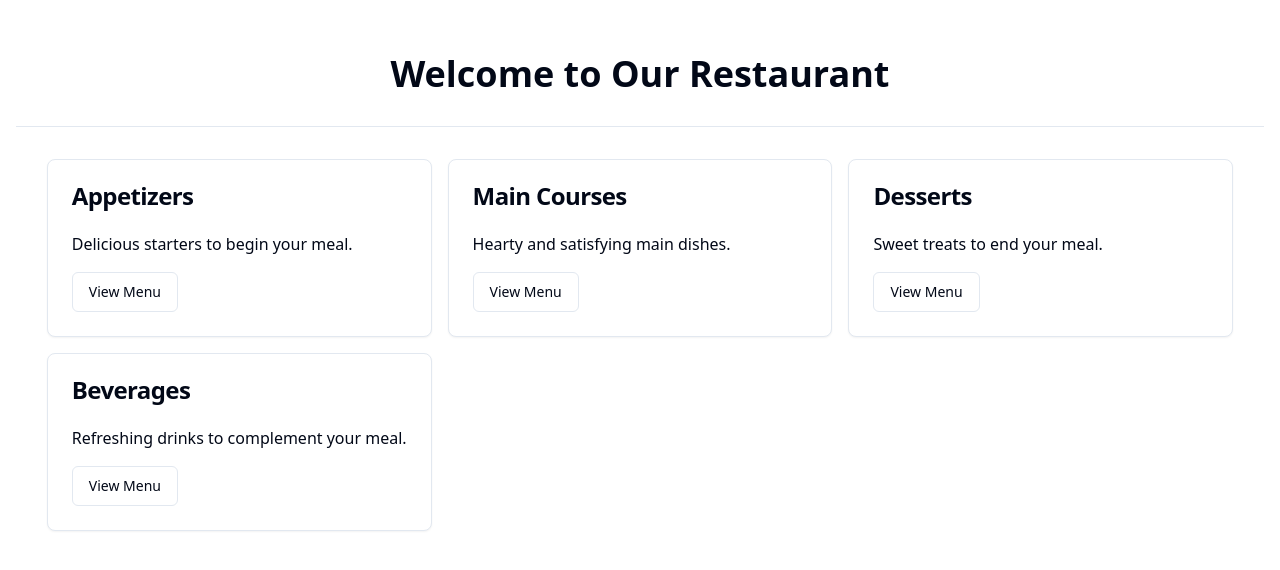
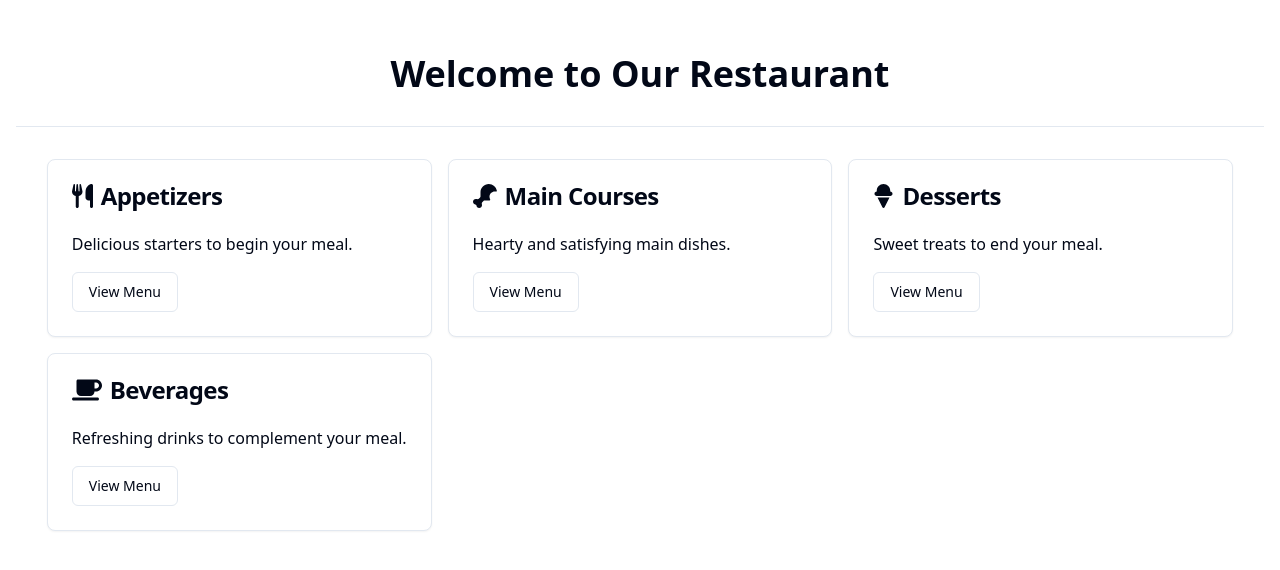
Before and after one commit to GPT-Engineer-App/tasty-tablet-menu, a React (Vite) app: page / in a window 1280 px wide. Shown: the part 108-678 px from the top of the page. Built offline with nearby package versions, Linux system fonts and the light colour scheme.

Commit message:
Added Font Awesome icons to each section (Appetizers, Main Courses, Desserts, Beverages) on the restaurant digital menu app.

```diff
--- a/package.json
+++ b/package.json
@@ -10,6 +10,8 @@
     "preview": "vite preview"
   },
   "dependencies": {
+    "@fortawesome/free-solid-svg-icons": "^6.5.2",
+    "@fortawesome/react-fontawesome": "^0.2.2",
     "@hookform/resolvers": "^3.6.0",
     "@radix-ui/react-accordion": "^1.2.0",
     "@radix-ui/react-alert-dialog": "^1.1.0",
--- a/src/pages/Index.jsx
+++ b/src/pages/Index.jsx
@@ -2,6 +2,8 @@ import React from "react";
 import { Card, CardContent, CardHeader, CardTitle } from "@/components/ui/card";
 import { Button } from "@/components/ui/button";
 import { Separator } from "@/components/ui/separator";
+import { FontAwesomeIcon } from "@fortawesome/react-fontawesome";
+import { faUtensils, faDrumstickBite, faIceCream, faCoffee } from "@fortawesome/free-solid-svg-icons";
 
 const Index = () => {
   return (
@@ -11,7 +13,10 @@ const Index = () => {
       <div className="grid grid-cols-1 md:grid-cols-2 lg:grid-cols-3 gap-4">
         <Card>
           <CardHeader>
-            <CardTitle>Appetizers</CardTitle>
+            <CardTitle>
+              <FontAwesomeIcon icon={faUtensils} className="mr-2" />
+              Appetizers
+            </CardTitle>
           </CardHeader>
           <CardContent>
             <p>Delicious starters to begin your meal.</p>
@@ -20,7 +25,10 @@ const Index = () => {
         </Card>
         <Card>
           <CardHeader>
-            <CardTitle>Main Courses</CardTitle>
+            <CardTitle>
+              <FontAwesomeIcon icon={faDrumstickBite} className="mr-2" />
+              Main Courses
+            </CardTitle>
           </CardHeader>
           <CardContent>
             <p>Hearty and satisfying main dishes.</p>
@@ -29,7 +37,10 @@ const Index = () => {
         </Card>
         <Card>
           <CardHeader>
-            <CardTitle>Desserts</CardTitle>
+            <CardTitle>
+              <FontAwesomeIcon icon={faIceCream} className="mr-2" />
+              Desserts
+            </CardTitle>
           </CardHeader>
           <CardContent>
             <p>Sweet treats to end your meal.</p>
@@ -38,7 +49,10 @@ const Index = () => {
         </Card>
         <Card>
           <CardHeader>
-            <CardTitle>Beverages</CardTitle>
+            <CardTitle>
+              <FontAwesomeIcon icon={faCoffee} className="mr-2" />
+              Beverages
+            </CardTitle>
           </CardHeader>
           <CardContent>
             <p>Refreshing drinks to complement your meal.</p>
```
Also changed, not shown: 1 other file (tests, documents, lock files or other folders).
